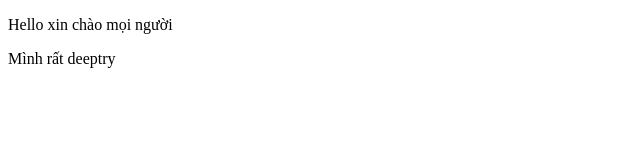
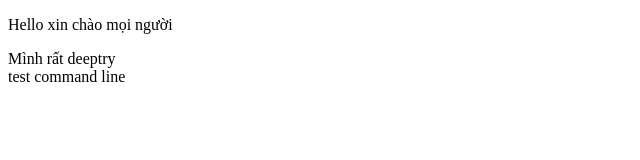
Before and after one commit to Phamquanglinh/BackendTutorial, a plain HTML site: page index.html in a window 1280 px wide. Shown: the whole page, without its empty margins (0-640 px from the left). Drawn offline with Linux system fonts and the light colour scheme.

Commit message:
test commit by command line

```diff
--- a/index.html
+++ b/index.html
@@ -7,5 +7,6 @@
 <body>
     <p>Hello xin chào mọi người</p>
     <div>Mình rất deeptry</div>
+    <div>test command line</div>
 </body>
 </html>
```
